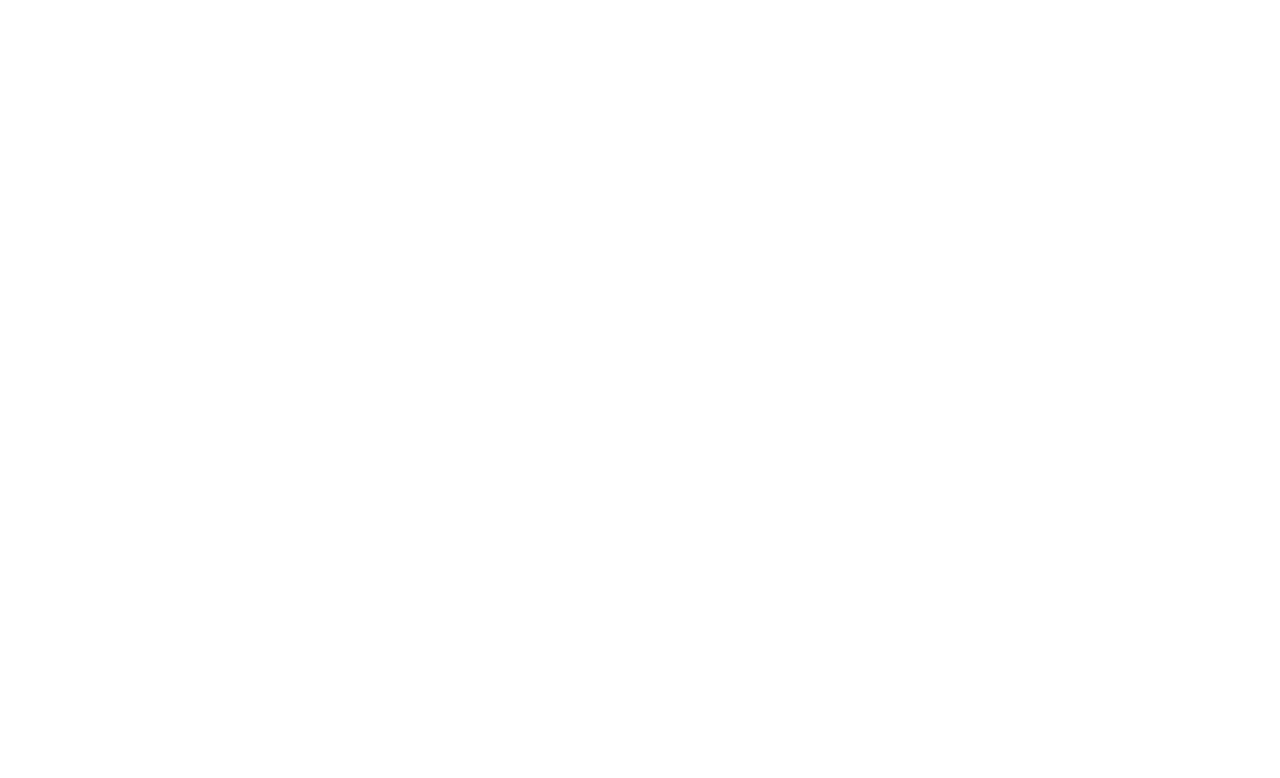
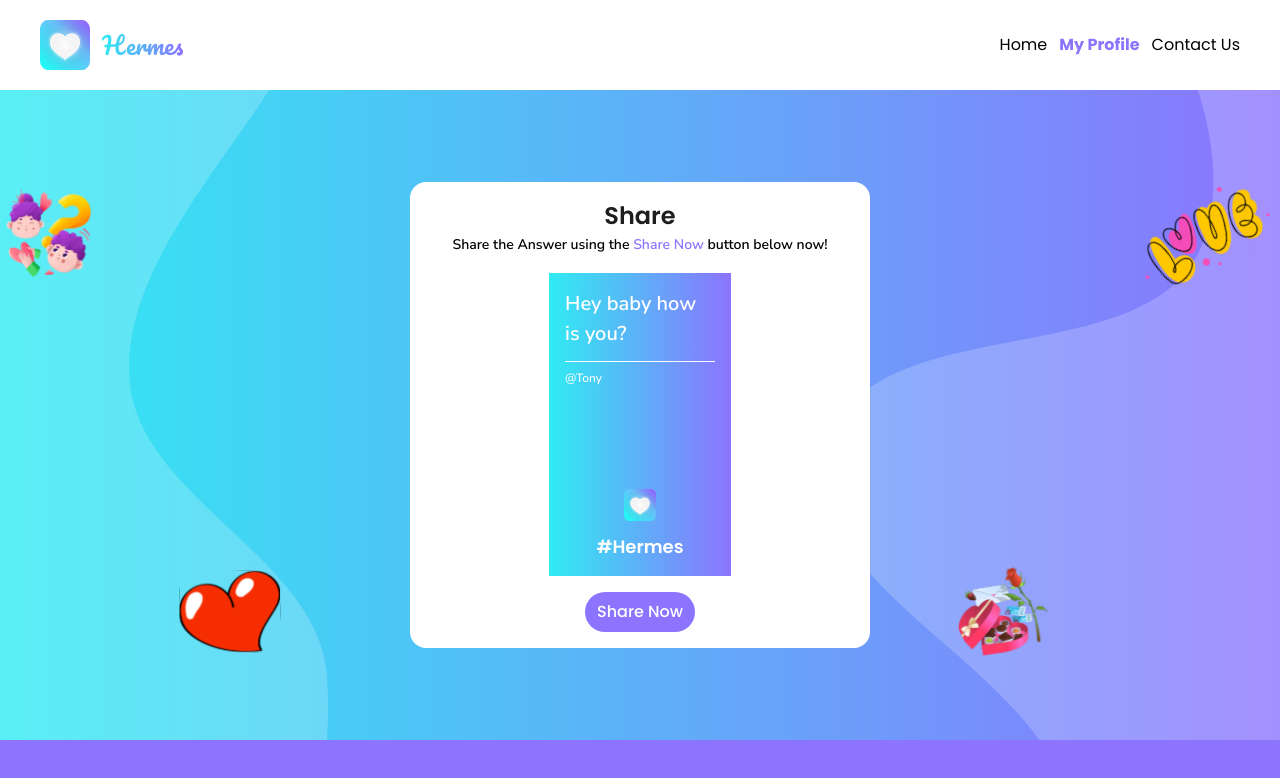
Before and after one commit to ak-nika/Hermes, a React (Vite) app: page /share/1 in a window 1280 px wide. Before the commit this address had no page. Shown: the top 778 px of the page. Built offline with nearby package versions, Linux system fonts and the light colour scheme; grey boxes are pictures that could not be loaded.

Commit message:
Share response done

```diff
--- a/src/App.jsx
+++ b/src/App.jsx
@@ -5,6 +5,7 @@
 import ContactUs from "./pages/ContactUs";
 import Profile from "./pages/Profile";
 import Messages from "./pages/Messages";
+import ShareResponse from "./pages/ShareResponse";
 
 const App = () => {
   return (
@@ -16,6 +17,7 @@
         <Route path="/contact" element={<ContactUs />} />
         <Route path="/profile" element={<Profile />} />
         <Route path="/messages" element={<Messages />} />
+        <Route path="/share/:id" element={<ShareResponse />} />
       </Routes>
     </Router>
   );
--- a/src/components/MessageCard.jsx
+++ b/src/components/MessageCard.jsx
@@ -31,7 +31,7 @@
               </p>
 
               <Link
-                to={message.link}
+                to={`/share/${message.id}`}
                 className="block w-full py-2 border-[1px] border-hermes-blue text-center nunito text-[14px] leading-[22.4px] font-[500] rounded-full"
               >
                 Share Response
--- /dev/null
+++ b/src/components/ShareCard.jsx
@@ -0,0 +1,41 @@
+import { useEffect, useState } from "react";
+import { messages } from "../constants";
+import Button from "./Button";
+import ShareTemplate from "./ShareTemplate";
+
+const ShareCard = ({ id }) => {
+  const [message, setMessage] = useState(null);
+
+  useEffect(() => {
+    const messageId = parseInt(id);
+    const singleMessage = messages.filter(
+      (message) => message.id === messageId
+    );
+
+    setMessage(singleMessage[0].message);
+  }, []);
+  return (
+    <div className="w-full h-full flex justify-center items-center">
+      <div className="bg-white w-[460px] min-w-[350px] px-7 py-4 rounded-2xl">
+        <h1 className="poppins font-[600] text-hermes-black text-[24px] leading-[36px] text-center">
+          Share
+        </h1>
+        <p className="nunito font-[600] text-[14px] leading-[22.4px] text-center">
+          Share the Answer using the{" "}
+          <span className="text-hermes-purple font-[600]">Share Now</span>{" "}
+          button below now!
+        </p>
+
+        <div className="flex justify-center items-center my-4">
+          <ShareTemplate text={message} />
+        </div>
+
+        <div className="flex justify-center items-center">
+          <Button>Share Now</Button>
+        </div>
+      </div>
+    </div>
+  );
+};
+
+export default ShareCard;
--- /dev/null
+++ b/src/components/ShareTemplate.jsx
@@ -0,0 +1,25 @@
+import { logo } from "../assets";
+
+const ShareTemplate = ({ text }) => {
+  return (
+    <div className="hermes-gradient w-[45%] h-[303px] p-4 flex flex-col justify-between items-center">
+      <div>
+        <h1 className="nunito text-white text-[20px] font-[600] leading-1 border-b-[1px] border-white pb-3">
+          {text}
+        </h1>
+        <p className="text-white nunito text-[12px] leading-[32px] font-[500]">
+          @{"Tony"}
+        </p>
+      </div>
+
+      <div className="flex flex-col items-center justify-center gap-3">
+        <img src={logo} width={32} height={32} alt="logo" />
+        <h3 className="poppins text-white text-[18px] leading[36px] font-[600] text-center">
+          #Hermes
+        </h3>
+      </div>
+    </div>
+  );
+};
+
+export default ShareTemplate;
--- a/src/constants/index.js
+++ b/src/constants/index.js
@@ -154,12 +154,10 @@
     id: 1,
     message: "Hey baby how is you?",
     time: "- Anonymous [01-10-2024 21:27 GMT]",
-    link: "#",
   },
   {
     id: 2,
     message: "Go and die already. I hate you!",
     time: "- Anonymous [01-10-2024 22:19 GMT]",
-    link: "#",
   },
 ];
--- /dev/null
+++ b/src/pages/ShareResponse.jsx
@@ -0,0 +1,21 @@
+import { useParams } from "react-router-dom";
+import Footer from "../components/Footer";
+import Nav from "../components/Nav";
+import Section from "../components/Section";
+import { profileLinks } from "../constants";
+import ShareCard from "../components/ShareCard";
+
+const ShareResponse = () => {
+  const { id } = useParams();
+  return (
+    <>
+      <Nav links={profileLinks} />
+      <Section>
+        <ShareCard id={id} />
+      </Section>
+      <Footer />
+    </>
+  );
+};
+
+export default ShareResponse;
```
